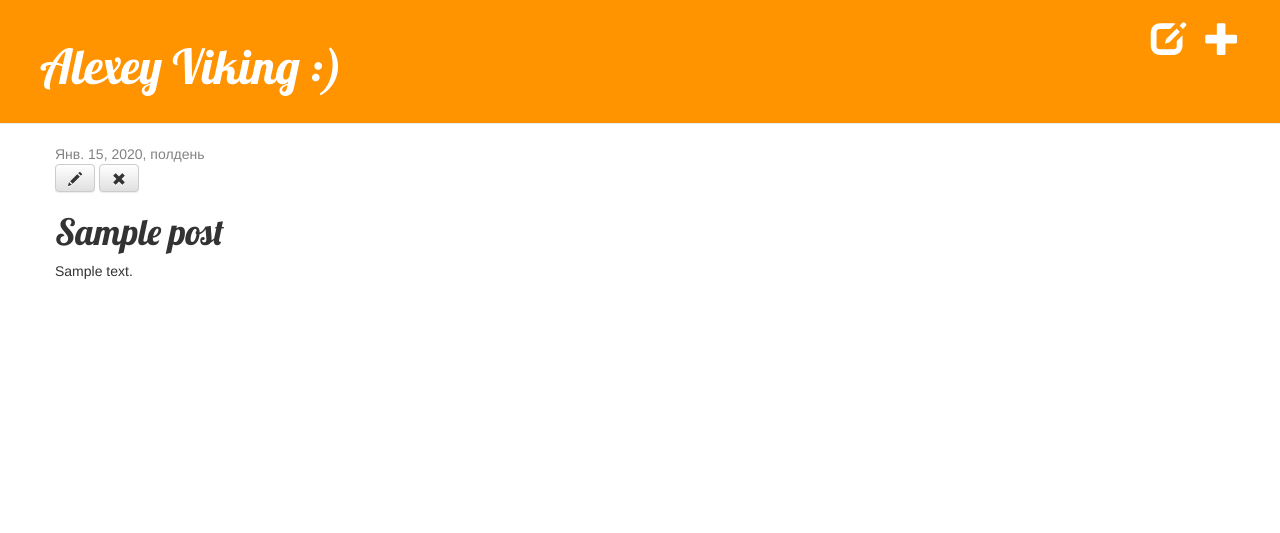
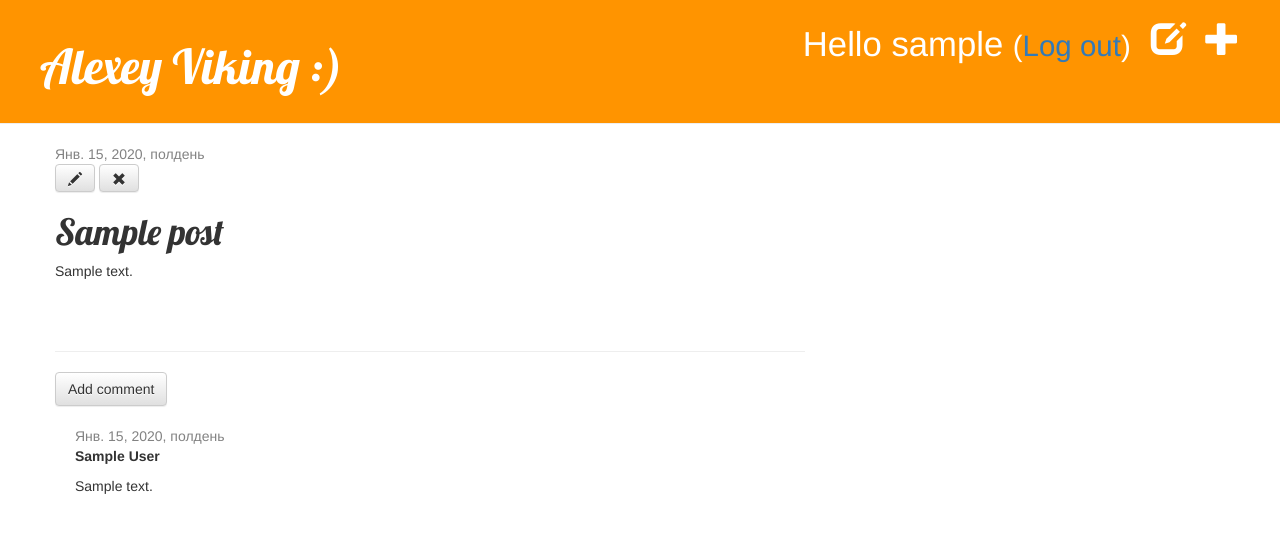
Before and after one commit to AlexeyViking/my-first-blog, a Django app: page /post/1/ in a window 1280 px wide. Shown: the top 533 px of the page. Run offline with Django 3.2, Linux system fonts and the light colour scheme; a user stored in the database is signed in; tables that the repository leaves empty hold one stand-in row (values such as "Sample post"); some libraries are stand-ins or nearby versions.

Commit message:
Added security, comments

```diff
--- a/blog/admin.py
+++ b/blog/admin.py
@@ -1,6 +1,7 @@
 from django.contrib import admin
-from .models import Post
+from .models import Post, Comment
 
 admin.site.register(Post)
+admin.site.register(Comment)
 
 #python123 пароль
--- a/blog/models.py
+++ b/blog/models.py
@@ -17,3 +17,17 @@ class Post(models.Model):
 
     def __str__(self):
         return self.title
+
+class Comment(models.Model):
+    post = models.ForeignKey('blog.Post', related_name='comments')
+    author = models.CharField(max_length=200)
+    text = models.TextField()
+    created_date = models.DateTimeField(default=timezone.now)
+    approved_comment = models.BooleanField(default=False)
+
+    def approve(self):
+        self.approved_comment = True
+        self.save()
+
+    def __str__(self):
+        return self.text
--- a/blog/static/css/blog.css
+++ b/blog/static/css/blog.css
@@ -51,3 +51,7 @@ h1, h2, h3, h4 {
 .post h1 a, .post h1 a:visited {
     color: #000000;
 }
+
+.comment {
+    margin: 20px 0px 20px 20px;
+}
--- a/blog/templates/blog/base.html
+++ b/blog/templates/blog/base.html
@@ -15,6 +15,9 @@
     {% if user.is_authenticated %}
     <a href="{% url 'post_new' %}" class="top-menu"><span class="glyphicon glyphicon-plus"></span></a>
     <a href="{% url 'post_draft_list' %}" class="top-menu"><span class="glyphicon glyphicon-edit"></span></a>
+    <p class="top-menu">Hello {{ user.username }} <small>(<a href="{% url 'logout' %}">Log out</a>)</small></p>
+    {% else %}
+    <a href="{% url 'login' %}" class="top-menu"><span class="glyphicon glyphicon-lock"></span></a>
     {% endif %}
     <h1><a href="/">Alexey Viking   :)</a></h1>
   </div>
--- a/blog/templates/blog/post_detail.html
+++ b/blog/templates/blog/post_detail.html
@@ -17,4 +17,17 @@
         <h1>{{ post.title }}</h1>
         <p>{{ post.text|linebreaksbr }}</p>
     </div>
+
+
+    <hr>
+    <a class="btn btn-default" href="{% url 'add_comment_to_post' pk=post.pk %}">Add comment</a>
+    {% for comment in post.comments.all %}
+        <div class="comment">
+            <div class="date">{{ comment.created_date }}</div>
+            <strong>{{ comment.author }}</strong>
+            <p>{{ comment.text|linebreaks }}</p>
+        </div>
+    {% empty %}
+        <p>No comments here yet :(</p>
+    {% endfor %}
 {% endblock %}
--- a/blog/templates/blog/post_list.html
+++ b/blog/templates/blog/post_list.html
@@ -8,6 +8,7 @@
             </div>
             <h1><a href="{% url 'post_detail' pk=post.pk %}">{{ post.title }}</a></h1>
             <p>{{ post.text|linebreaksbr }}</p>
+            <a href="{% url 'post_detail' pk=post.pk %}">Comments: {{ post.comments.count }}</a>
         </div>
     {% endfor %}
 {% endblock %}
--- a/blog/urls.py
+++ b/blog/urls.py
@@ -10,4 +10,5 @@ urlpatterns = [
     url(r'^drafts/$', views.post_draft_list, name='post_draft_list'),
     url(r'^post/(?P<pk>\d+)/publish/$', views.post_publish, name='post_publish'),
     url(r'^post/(?P<pk>\d+)/remove/$', views.post_remove, name='post_remove'),
+    url(r'^post/(?P<pk>\d+)/comment/$', views.add_comment_to_post, name='add_comment_to_post'),
 ]
--- a/blog/views.py
+++ b/blog/views.py
@@ -2,8 +2,9 @@ from django.shortcuts import render
 from django.utils import timezone
 from .models import Post
 from django.shortcuts import render, get_object_or_404
-from .forms import PostForm
+from .forms import PostForm, CommentForm
 from django.shortcuts import redirect
+from django.contrib.auth.decorators import login_required
 # Create your views here.
 def post_list(request):
     posts = Post.objects.filter(published_date__lte=timezone.now()).order_by('published_date')
@@ -13,6 +14,7 @@ def post_detail(request, pk):
     post = get_object_or_404(Post, pk=pk)
     return render(request, 'blog/post_detail.html', {'post': post})
 
+@login_required
 def post_new(request):
     if request.method == "POST":
         form = PostForm(request.POST)
@@ -26,6 +28,7 @@ def post_new(request):
         form = PostForm()
     return render(request, 'blog/post_edit.html', {'form': form})
 
+@login_required
 def post_edit(request, pk):
     post = get_object_or_404(Post, pk=pk)
     if request.method == "POST":
@@ -40,17 +43,32 @@ def post_edit(request, pk):
         form = PostForm(instance=post)
     return render(request, 'blog/post_edit.html', {'form': form})
 
+@login_required
 def post_draft_list(request):
     posts = Post.objects.filter(published_date__isnull=True).order_by('created_date')
     return render(request, 'blog/post_draft_list.html', {'posts': posts})
 
-
+@login_required
 def post_publish(request, pk):
     post = get_object_or_404(Post, pk=pk)
     post.publish()
     return redirect('post_detail', pk=pk)
 
+@login_required
 def post_remove(request, pk):
     post = get_object_or_404(Post, pk=pk)
     post.delete()
     return redirect('post_list')
+
+def add_comment_to_post(request, pk):
+    post = get_object_or_404(Post, pk=pk)
+    if request.method == "POST":
+        form = CommentForm(request.POST)
+        if form.is_valid():
+            comment = form.save(commit=False)
+            comment.post = post
+            comment.save()
+            return redirect('post_detail', pk=post.pk)
+    else:
+        form = CommentForm()
+    return render(request, 'blog/add_comment_to_post.html', {'form': form})
--- a/mysite/settings.py
+++ b/mysite/settings.py
@@ -120,3 +120,4 @@ USE_TZ = True
 
 STATIC_URL = '/static/'
 STATIC_ROOT = os.path.join(BASE_DIR, 'static')
+LOGIN_REDIRECT_URL = '/'
--- a/mysite/urls.py
+++ b/mysite/urls.py
@@ -1,7 +1,11 @@
 from django.conf.urls import include, url
 from django.contrib import admin
 
+from django.contrib.auth import views
+
 urlpatterns = [
     url(r'^admin/', admin.site.urls),
+    url(r'^accounts/login/$', views.login, name='login'),
+    url(r'^accounts/logout/$', views.logout, name='logout', kwargs={'next_page': '/'}),
     url(r'', include('blog.urls')),
 ]
```
Also changed, not shown: blog/forms.py (+8 -1 lines), blog/templates/blog/add_comment_to_post.html (added, +9 -0 lines), blog/templates/registration/login.html (added, +24 -0 lines), blog/migrations/0002_comment.py (added).
